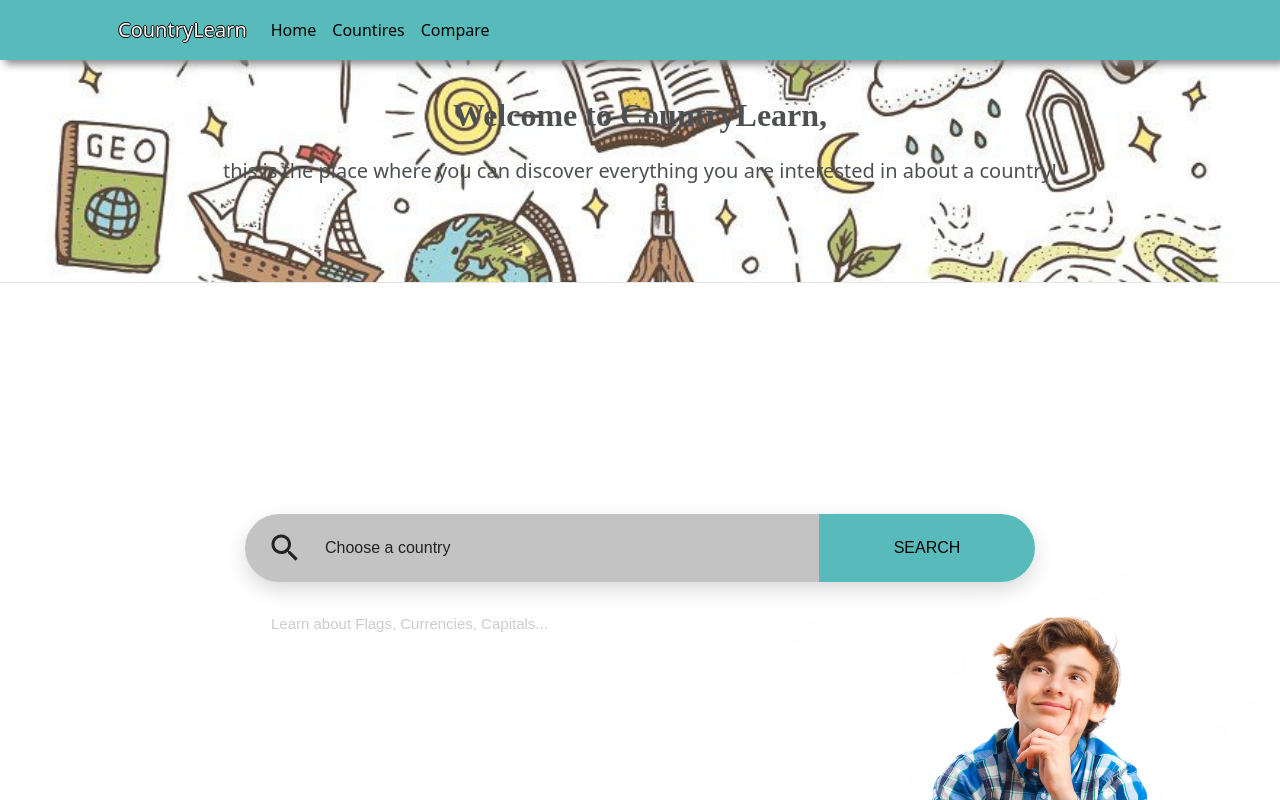
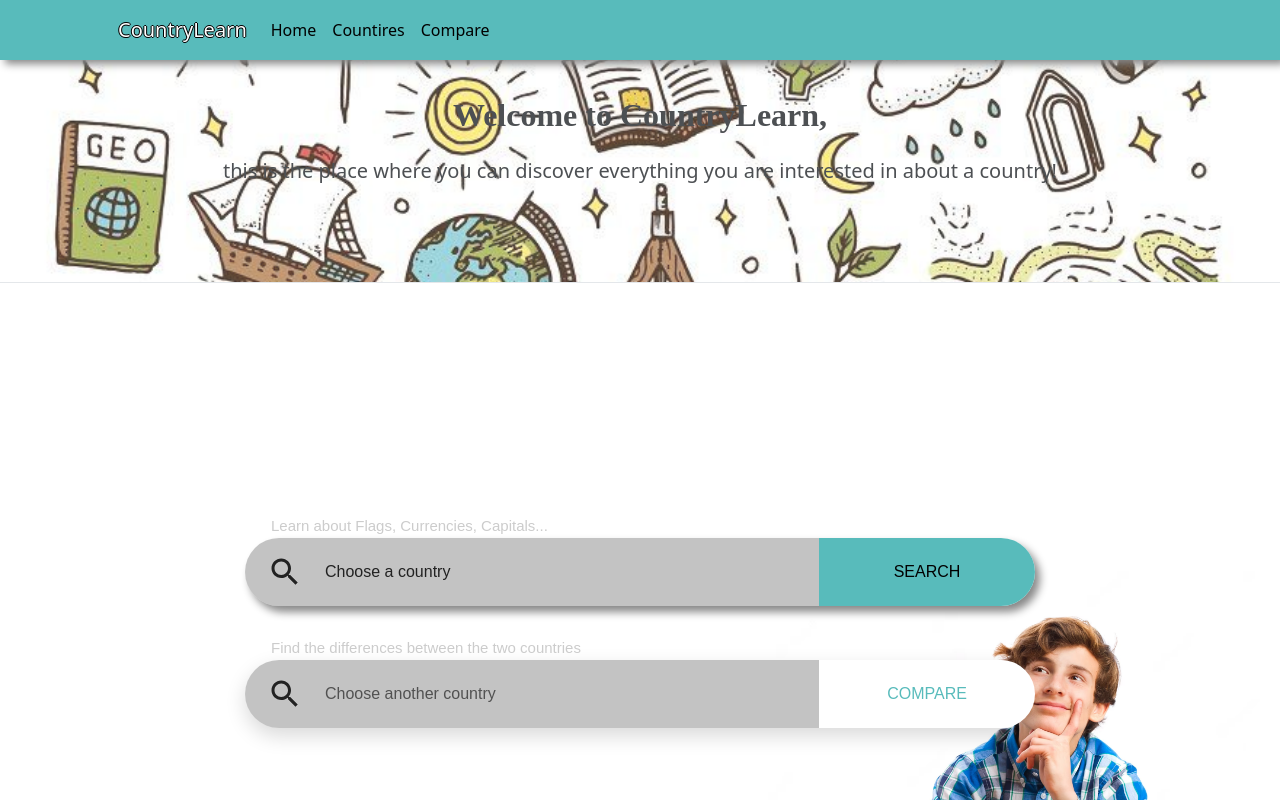
Before and after one commit to ProjectTim22HCI/FrontendTim22HCI, an Angular app in the folder FrontendTim22HCI/: page /Home in a window 1280 px wide. Shown: the top 800 px of the page. Built offline with nearby package versions, Linux system fonts and the light colour scheme; a web font is replaced by a local one.

Commit message:
Added element for comparison of two countries

```diff
--- a/FrontendTim22HCI/src/app/Components/country-content/country-content.component.css
+++ b/FrontendTim22HCI/src/app/Components/country-content/country-content.component.css
@@ -0,0 +1,7 @@
+.data{
+    transition: all .2s ease-in-out;
+  }
+
+.data:hover{
+   transform: scale(1.1);
+}
--- a/FrontendTim22HCI/src/app/Components/country-content/country-content.component.html
+++ b/FrontendTim22HCI/src/app/Components/country-content/country-content.component.html
@@ -39,7 +39,16 @@
                 <div class="card-body">
                     <div class="input-group">
                         <input class="form-control" type="text" placeholder="Enter county name..." aria-label="Enter country name..." aria-describedby="button-search" />
-                        <button class="btn btn-primary" id="button-search" type="button" style="background-color: rgb(88, 187, 187);border: 0;">Search</button>
+                        <button [routerLink]="['/country']" class="btn btn-primary" id="button-search" type="button" style="background-color: rgb(88, 187, 187);border: 0;">Search</button>
+                    </div>
+                </div>
+            </div>
+            <div class="card mb-4">
+                <div class="card-header" style="background-color: rgb(88, 187, 187);">Compare with another country</div>
+                <div class="card-body">
+                    <div class="input-group">
+                        <input class="form-control" type="text" placeholder="Enter county name..." aria-label="Enter country name..." aria-describedby="button-search" />
+                        <button [routerLink]="['/comparison']" class="btn btn-primary" id="button-search" type="button" style="border-color: rgb(88, 187, 187); background-color: white;color: black;">Compare</button>
                     </div>
                 </div>
             </div>
@@ -68,7 +77,7 @@
 
             <!-- Side widget-->
 
-            <div class="card mb-4 col-lg-8">
+            <div class="card mb-4 data col-lg-8">
                 <div class="card-header">Continents</div>
                 <div class="card-body col-sm-6">
                     <ul class="list-unstyled mb-0">
@@ -79,7 +88,7 @@
                 </div>
             </div>
 
-            <div class="card mb-4 col-lg-8">
+            <div class="card mb-4 data col-lg-8">
                 <div class="card-header">Languages</div>
                 <div class="card-body">
                     <ul class="list-unstyled mb-0">
@@ -91,7 +100,7 @@
                     </ul>
                 </div>
             </div>
-            <div class="card mb-4 col-lg-8">
+            <div class="card mb-4 data col-lg-8">
                 <div class="card-header">Currencies</div>
                 <div class="card-body">
                     <ul class="list-unstyled mb-0">
--- a/FrontendTim22HCI/src/app/Components/home-content/home-content.component.html
+++ b/FrontendTim22HCI/src/app/Components/home-content/home-content.component.html
@@ -13,7 +13,11 @@
 <body>
   <div class="s130">
     <form>
-      <div class="inner-form">
+
+      <span class="info" style="margin: 0;">Learn about Flags, Currencies, Capitals...</span>
+
+      <div class="inner-form" style="
+      box-shadow: 5px 6px 8px #888888;">
         <div class="input-field first-wrap">
           <div class="svg-wrapper">
             <svg xmlns="http://www.w3.org/2000/svg" width="24" height="24" viewBox="0 0 24 24">
@@ -27,8 +31,25 @@
           " type="button" [routerLink]="['/country']" >SEARCH</button>
         </div>
       </div>
-      <span class="info">Learn about Flags, Currencies, Capitals...</span>
+      <span class="info" style="margin: 0;">Find the differences between the two countries</span>
+
+      <div class="inner-form">
+        <div class="input-field first-wrap">
+          <div class="svg-wrapper">
+            <svg xmlns="http://www.w3.org/2000/svg" width="24" height="24" viewBox="0 0 24 24">
+              <path d="M15.5 14h-.79l-.28-.27C15.41 12.59 16 11.11 16 9.5 16 5.91 13.09 3 9.5 3S3 5.91 3 9.5 5.91 16 9.5 16c1.61 0 3.09-.59 4.23-1.57l.27.28v.79l5 4.99L20.49 19l-4.99-5zm-6 0C7.01 14 5 11.99 5 9.5S7.01 5 9.5 5 14 7.01 14 9.5 11.99 14 9.5 14z"></path>
+            </svg>
+          </div>
+          <input id="search" type="text" placeholder="Choose another country" style="opacity: 0.7;"/>
+        </div>
+        <div class="input-field second-wrap">
+          <button class="btn-search" style="background-color: white;color: rgb(88, 187, 187);
+          " type="button" [routerLink]="['/comparison']" >COMPARE</button>
+        </div>
+      </div>
     </form>
+
   </div>
+
   <script src="js/extention/choices.js"></script>
 </body><!-- This templates was made by Colorlib (https://colorlib.com) -->
```
